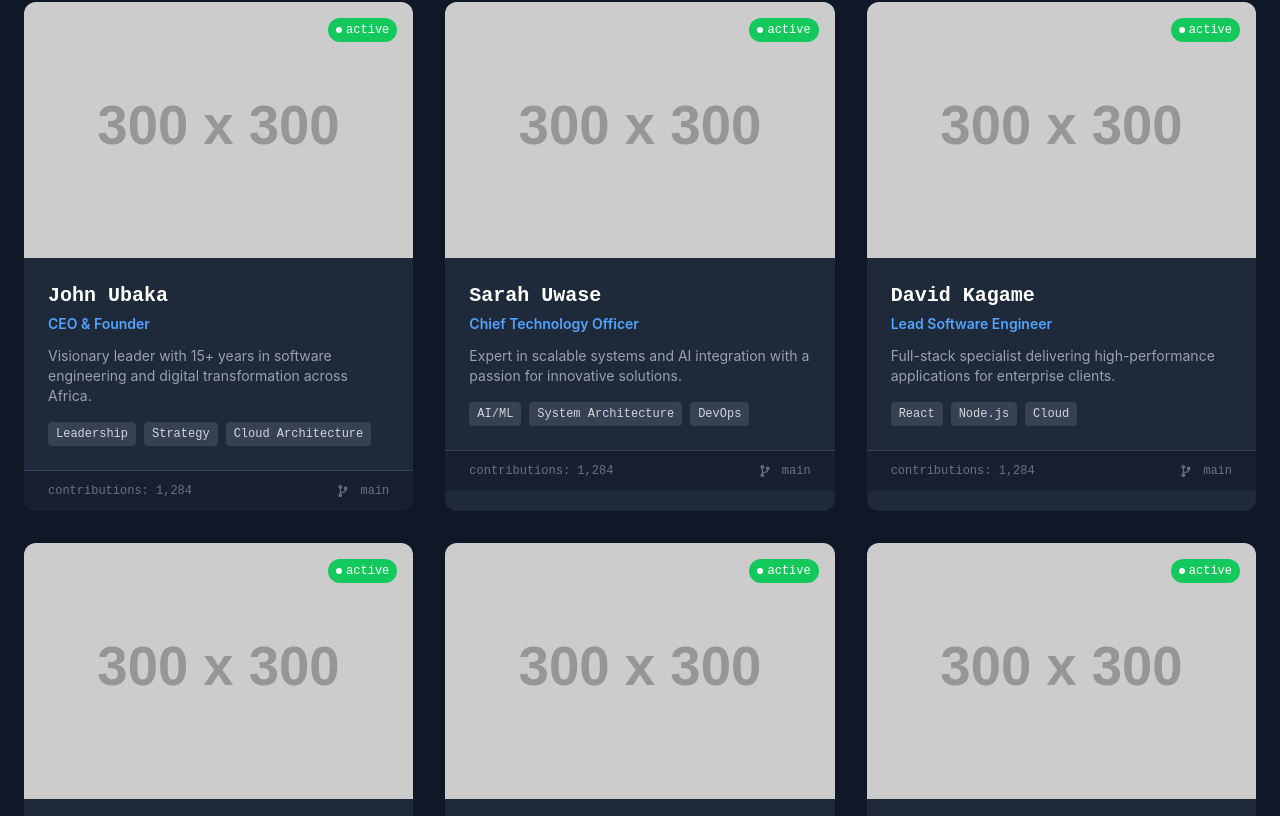
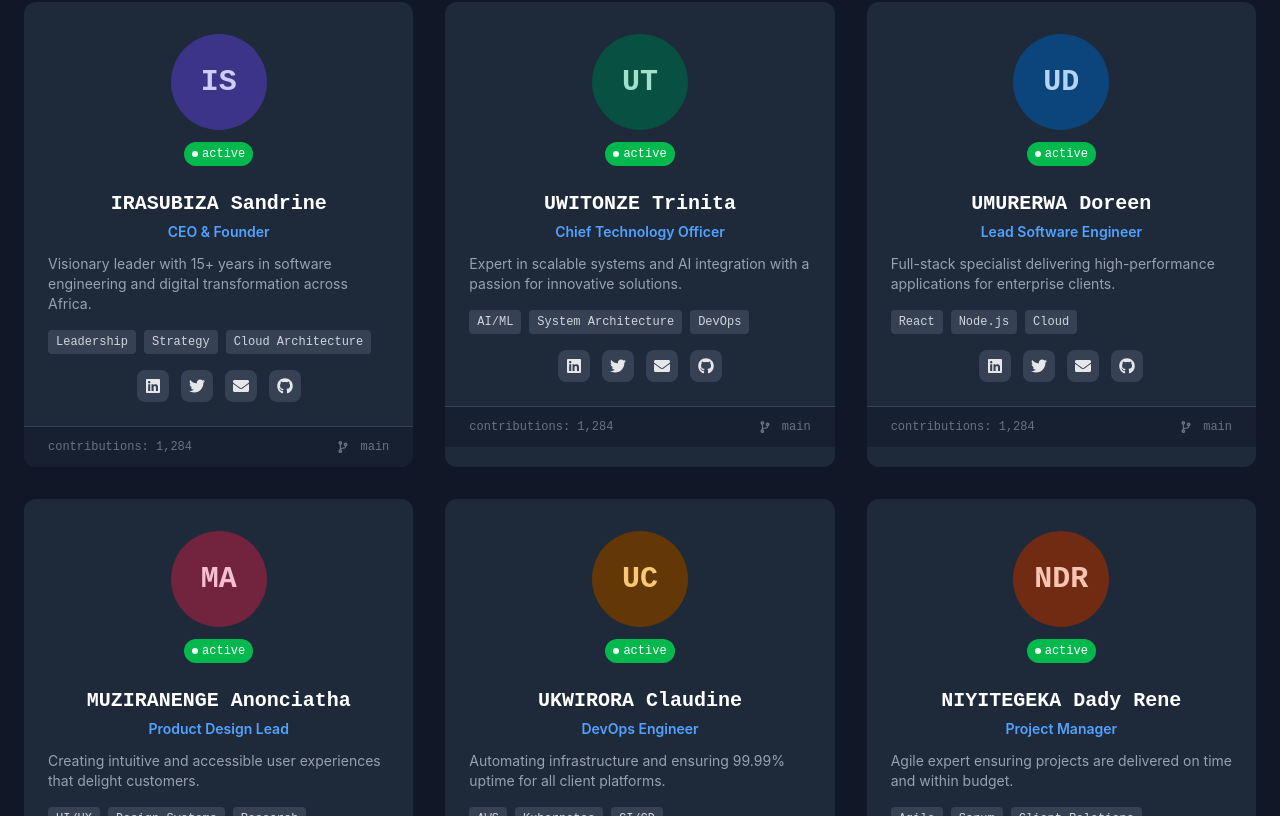
Before and after one commit to alifu-roxtar/ubaka-soft, a React (Vite) app: page /team in a window 1280 px wide. Shown: the part 484-1300 px from the top of the page. Built offline with nearby package versions, Linux system fonts and the light colour scheme.

Commit message:
nnmnoihjg

```diff
--- a/src/components/Team.jsx
+++ b/src/components/Team.jsx
@@ -1,64 +1,72 @@
 // components/Team.jsx - Dark Developer Theme
-import React, { useState } from 'react';
+import React from 'react';
 import { FaLinkedin, FaTwitter, FaEnvelope, FaGithub, FaUsers, FaTerminal, FaCodeBranch } from 'react-icons/fa';
 
+const avatarColors = [
+  { bg: '#3C3489', text: '#CECBF6' },
+  { bg: '#085041', text: '#9FE1CB' },
+  { bg: '#0C447C', text: '#B5D4F4' },
+  { bg: '#72243E', text: '#F4C0D1' },
+  { bg: '#633806', text: '#FAC775' },
+  { bg: '#712B13', text: '#F5C4B3' },
+];
+
+const getInitials = (name) =>
+  name
+    .split(' ')
+    .map((n) => n[0])
+    .join('')
+    .toUpperCase();
+
 const Team = () => {
-  const [selectedMember, setSelectedMember] = useState(null);
-
   const team = [
     {
       id: 1,
-      name: 'John Ubaka',
+      name: 'IRASUBIZA Sandrine',
       role: 'CEO & Founder',
       bio: 'Visionary leader with 15+ years in software engineering and digital transformation across Africa.',
       expertise: ['Leadership', 'Strategy', 'Cloud Architecture'],
-      image: 'https://via.placeholder.com/300x300',
-      social: { linkedin: '#', twitter: '#', email: 'john@ubakasoft.com', github: '#' }
+      social: { linkedin: '#', twitter: '#', email: 'sandrine@ubakasoft.com', github: '#' },
     },
     {
       id: 2,
-      name: 'Sarah Uwase',
+      name: 'UWITONZE Trinita',
       role: 'Chief Technology Officer',
       bio: 'Expert in scalable systems and AI integration with a passion for innovative solutions.',
       expertise: ['AI/ML', 'System Architecture', 'DevOps'],
-      image: 'https://via.placeholder.com/300x300',
-      social: { linkedin: '#', twitter: '#', email: 'sarah@ubakasoft.com', github: '#' }
+      social: { linkedin: '#', twitter: '#', email: 'trinita@ubakasoft.com', github: '#' },
     },
     {
       id: 3,
-      name: 'David Kagame',
+      name: 'UMURERWA Doreen',
       role: 'Lead Software Engineer',
       bio: 'Full-stack specialist delivering high-performance applications for enterprise clients.',
       expertise: ['React', 'Node.js', 'Cloud'],
-      image: 'https://via.placeholder.com/300x300',
-      social: { linkedin: '#', twitter: '#', email: 'david@ubakasoft.com', github: '#' }
+      social: { linkedin: '#', twitter: '#', email: 'doreen@ubakasoft.com', github: '#' },
     },
     {
       id: 4,
-      name: 'Grace Mukamana',
+      name: 'MUZIRANENGE Anonciatha',
       role: 'Product Design Lead',
       bio: 'Creating intuitive and accessible user experiences that delight customers.',
       expertise: ['UI/UX', 'Design Systems', 'Research'],
-      image: 'https://via.placeholder.com/300x300',
-      social: { linkedin: '#', twitter: '#', email: 'grace@ubakasoft.com', github: '#' }
+      social: { linkedin: '#', twitter: '#', email: 'anonciatha@ubakasoft.com', github: '#' },
     },
     {
       id: 5,
-      name: 'Eric Niyomugabo',
+      name: 'UKWIRORA Claudine',
       role: 'DevOps Engineer',
       bio: 'Automating infrastructure and ensuring 99.99% uptime for all client platforms.',
       expertise: ['AWS', 'Kubernetes', 'CI/CD'],
-      image: 'https://via.placeholder.com/300x300',
-      social: { linkedin: '#', twitter: '#', email: 'eric@ubakasoft.com', github: '#' }
+      social: { linkedin: '#', twitter: '#', email: 'claudine@ubakasoft.com', github: '#' },
     },
     {
       id: 6,
-      name: 'Diane Uwimana',
+      name: 'NIYITEGEKA Dady Rene',
       role: 'Project Manager',
       bio: 'Agile expert ensuring projects are delivered on time and within budget.',
       expertise: ['Agile', 'Scrum', 'Client Relations'],
-      image: 'https://via.placeholder.com/300x300',
-      social: { linkedin: '#', twitter: '#', email: 'diane@ubakasoft.com', github: '#' }
+      social: { linkedin: '#', twitter: '#', email: 'dady@ubakasoft.com', github: '#' },
     },
   ];
 
@@ -101,49 +109,31 @@ const Team = () => {
       {/* Team Grid */}
       <div className="container mx-auto px-6 py-16">
         <div className="grid grid-cols-1 md:grid-cols-2 lg:grid-cols-3 gap-8">
-          {team.map((member) => (
+          {team.map((member, index) => {
+            const color = avatarColors[index % avatarColors.length];
+            return (
               <div
                 key={member.id}
                 className="bg-gray-800 rounded-xl overflow-hidden hover:shadow-2xl hover:shadow-blue-500/20 transition-all duration-300 transform hover:-translate-y-2"
-              onMouseEnter={() => setSelectedMember(member.id)}
-              onMouseLeave={() => setSelectedMember(null)}
               >
-              <div className="relative h-64 overflow-hidden">
-                <img
-                  src={member.image}
-                  alt={member.name}
-                  className="w-full h-full object-cover transition-transform duration-300 hover:scale-110"
-                />
-                <div className={`absolute inset-0 bg-gradient-to-t from-gray-900 via-gray-900/50 to-transparent flex items-end transition-opacity duration-300 ${
-                  selectedMember === member.id ? 'opacity-100' : 'opacity-0'
-                }`}>
-                  <div className="p-4 w-full">
-                    <div className="flex justify-center space-x-3">
-                      <a href={member.social.linkedin} className="bg-gray-800 p-2 rounded-lg hover:bg-blue-600 hover:text-white transition">
-                        <FaLinkedin />
-                      </a>
-                      <a href={member.social.twitter} className="bg-gray-800 p-2 rounded-lg hover:bg-blue-400 hover:text-white transition">
-                        <FaTwitter />
-                      </a>
-                      <a href={`mailto:${member.social.email}`} className="bg-gray-800 p-2 rounded-lg hover:bg-red-600 hover:text-white transition">
-                        <FaEnvelope />
-                      </a>
-                      <a href={member.social.github} className="bg-gray-800 p-2 rounded-lg hover:bg-gray-600 hover:text-white transition">
-                        <FaGithub />
-                      </a>
-                    </div>
-                  </div>
+                {/* Avatar Section */}
+                <div className="flex flex-col items-center pt-8 pb-4">
+                  <div
+                    className="w-24 h-24 rounded-full flex items-center justify-center text-3xl font-bold font-mono mb-3"
+                    style={{ backgroundColor: color.bg, color: color.text }}
+                  >
+                    {getInitials(member.name)}
                   </div>
                   {/* Status Badge */}
-                <div className="absolute top-4 right-4 flex items-center space-x-1 bg-green-500/90 backdrop-blur-sm px-2 py-1 rounded-full text-xs">
+                  <div className="flex items-center space-x-1 bg-green-500/90 px-2 py-1 rounded-full text-xs">
                     <div className="w-1.5 h-1.5 bg-white rounded-full animate-pulse"></div>
                     <span className="text-white font-mono">active</span>
                   </div>
                 </div>
 
-              <div className="p-6">
-                <h3 className="text-xl font-bold text-white mb-1 font-mono">{member.name}</h3>
-                <p className="text-blue-400 font-semibold mb-3 text-sm">{member.role}</p>
+                <div className="p-6 pt-2">
+                  <h3 className="text-xl font-bold text-white mb-1 font-mono text-center">{member.name}</h3>
+                  <p className="text-blue-400 font-semibold mb-3 text-sm text-center">{member.role}</p>
                   <p className="text-gray-400 text-sm mb-4">{member.bio}</p>
                   <div className="flex flex-wrap gap-2">
                     {member.expertise.map((skill, idx) => (
@@ -151,6 +141,22 @@ const Team = () => {
                         {skill}
                       </span>
                     ))}
+                  </div>
+
+                  {/* Social Links */}
+                  <div className="flex justify-center space-x-3 mt-4">
+                    <a href={member.social.linkedin} className="bg-gray-700 p-2 rounded-lg hover:bg-blue-600 hover:text-white transition">
+                      <FaLinkedin />
+                    </a>
+                    <a href={member.social.twitter} className="bg-gray-700 p-2 rounded-lg hover:bg-blue-400 hover:text-white transition">
+                      <FaTwitter />
+                    </a>
+                    <a href={`mailto:${member.social.email}`} className="bg-gray-700 p-2 rounded-lg hover:bg-red-600 hover:text-white transition">
+                      <FaEnvelope />
+                    </a>
+                    <a href={member.social.github} className="bg-gray-700 p-2 rounded-lg hover:bg-gray-600 hover:text-white transition">
+                      <FaGithub />
+                    </a>
                   </div>
                 </div>
 
@@ -164,7 +170,8 @@ const Team = () => {
                   </div>
                 </div>
               </div>
-          ))}
+            );
+          })}
         </div>
 
         {/* Join Team CTA */}
```
Lines whose indentation alone changed are shown as unchanged.
